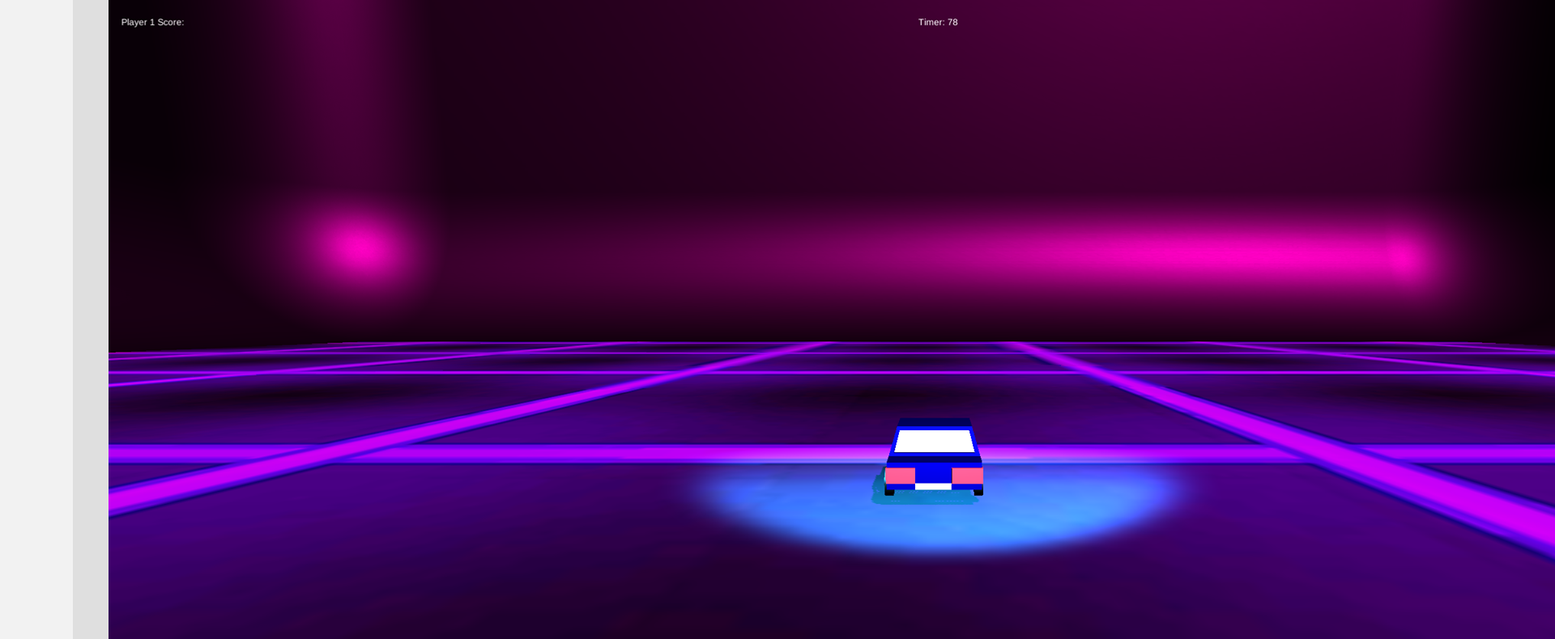
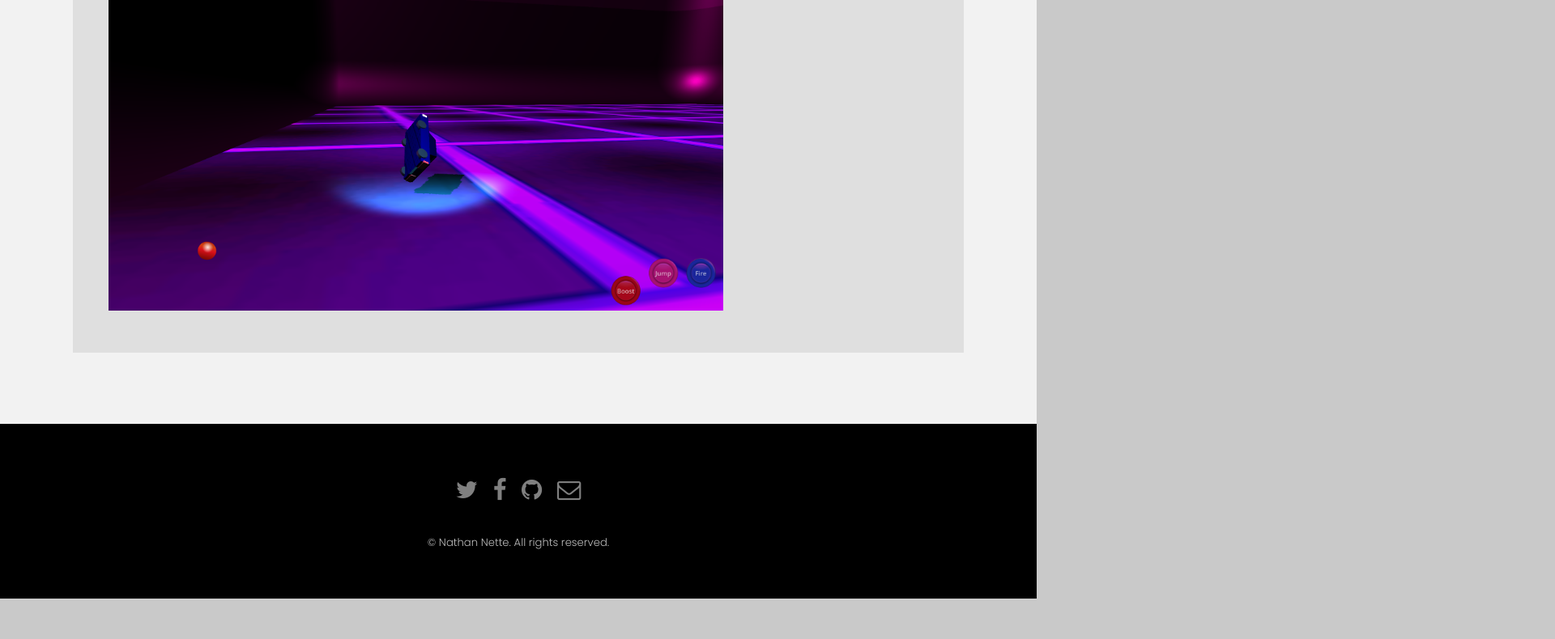
Before and after one commit to NerbzHub/nerbzhub.github.io, a plain HTML site: page absolutecar.html in a window 1280 px wide. Shown: the part 2056-2846 px from the top of the page at 81% size, 1920 px wide, since content can reach past the window. After the commit the page ends 2796 px from the top, so only its background shows below. Drawn offline with Linux system fonts and the light colour scheme.

Commit message:
Attempt to fix images of abCar.

```diff
--- a/absolutecar.html
+++ b/absolutecar.html
@@ -65,9 +65,9 @@
 							<br><br>Feel free to poke around the repo with the link attached to the GitHub logo next to the Title.
 						</p>
 							Here is a link to the .apk: https://drive.google.com/open?id=0B8NiczmFrdm3V0Q4OTdtVGtuelU<br><br>
-							<img src="images/AbsoluteCarLogo.png">
-							<img src="images/slide01.png"><br>
-							<img src="images/AbsoluteCarScreenshot2.png">
+							<img width="100%" height=auto src="images/AbsoluteCarLogo.png">
+							<img width="100%" height="auto"  src="images/slide01.png"><br>
+							<img class="align-center" width="75%" height="auto" src="images/AbsoluteCarScreenshot2.png">
 						</div>
 
 					</div>
```
